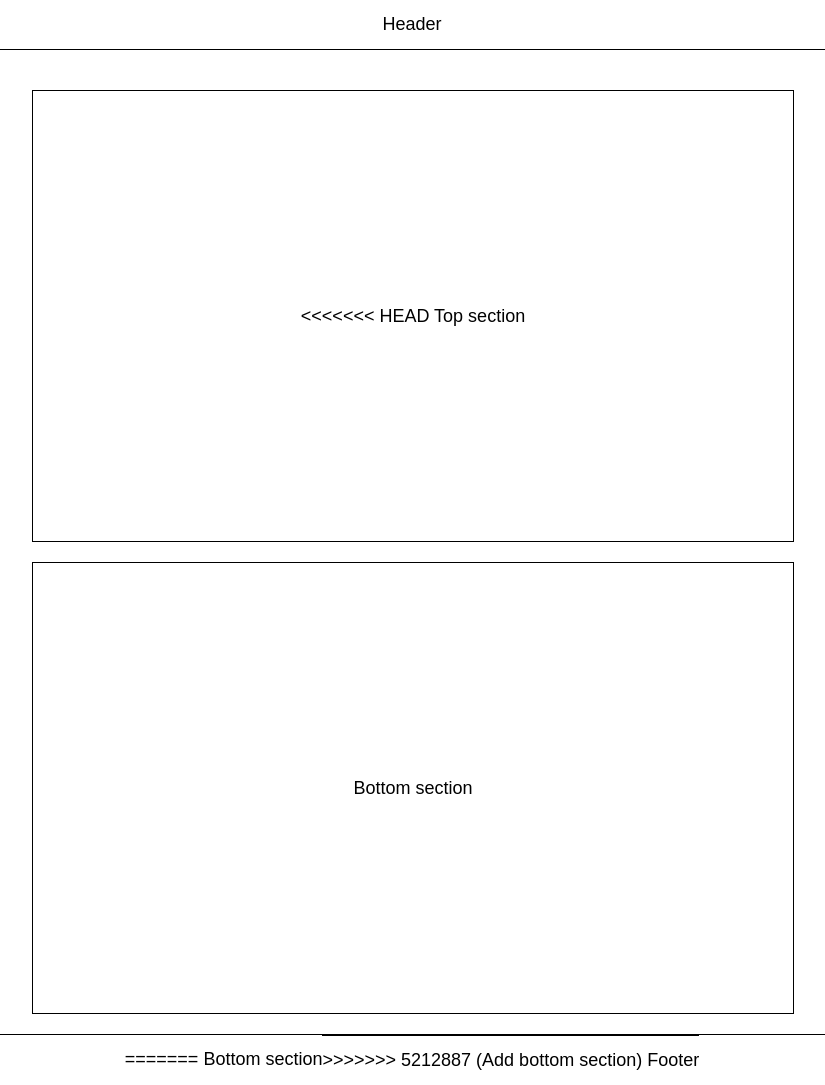
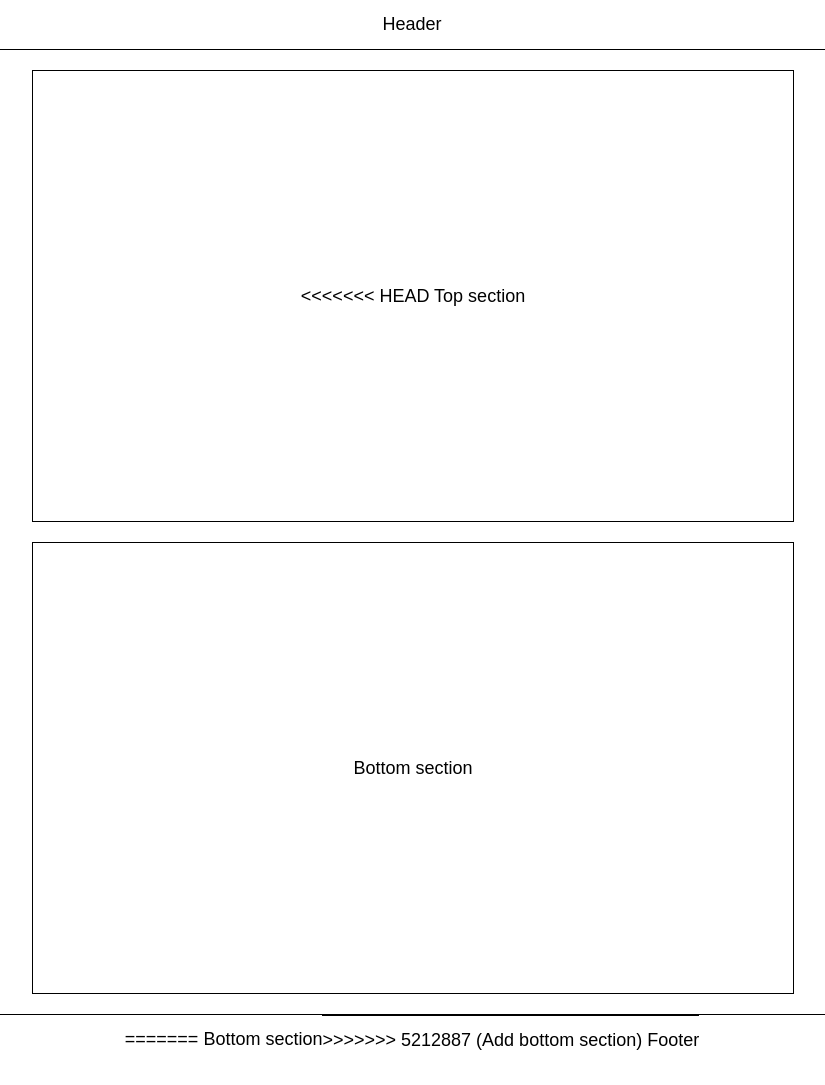
Before and after one commit to ooloo-io/github-flow-Feelpe, a website: page src/index.html in a window 1280 px wide. Shown: the whole page, without its empty margins (228-1053 px from the left). Drawn offline with nearby package versions, Linux system fonts and the light colour scheme.

Commit message:
first child

```diff
--- a/src/styles.css
+++ b/src/styles.css
@@ -36,3 +36,7 @@ body {
   align-items: center;
   border: 1px solid black;
 }
+
+.section:first-child {
+  margin-top: 0;
+}
```
